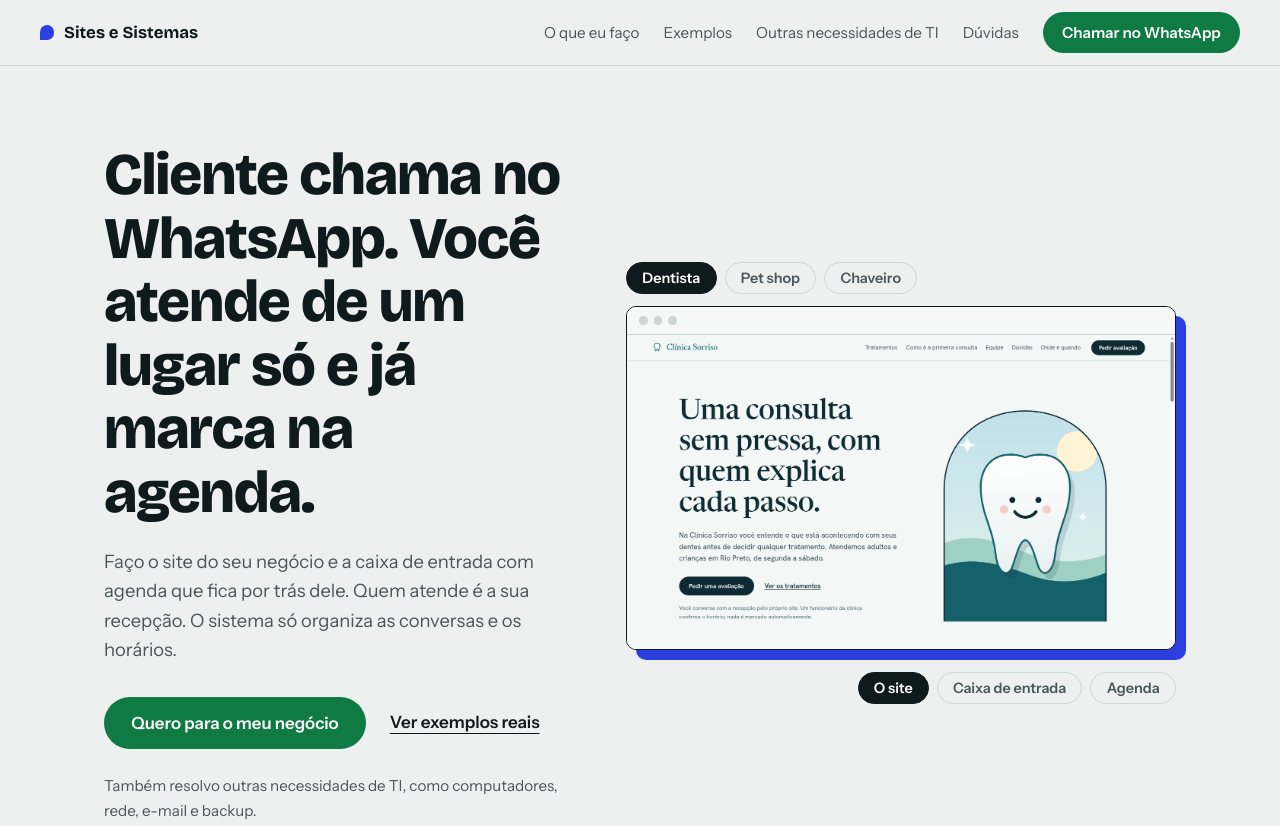
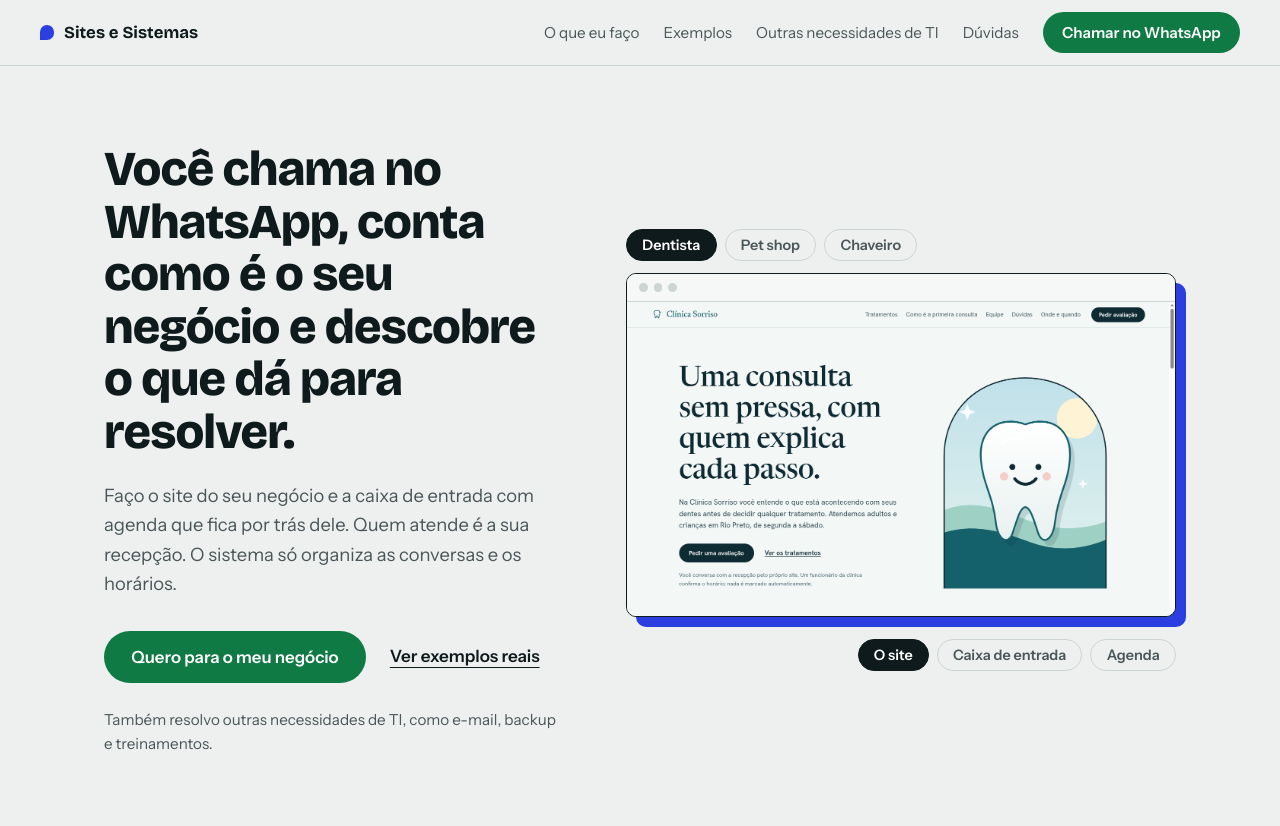
Before and after one commit to portfoliodigitalyuri/portfoliodigitalyuri.github.io, a plain HTML site: page index.html in a window 1280 px wide. Shown: the top 826 px of the page. Drawn offline with nearby package versions, Linux system fonts and the light colour scheme.

Commit message:
Atualiza textos: título, lista de TI e treinamentos

```diff
--- a/index.html
+++ b/index.html
@@ -32,13 +32,13 @@
   <!-- HERO: o painel mostra o produto de verdade, trocando de negócio -->
   <section class="hero">
     <div class="hero-texto">
-      <h1>Cliente chama no WhatsApp. Você atende de um lugar só e já marca na agenda.</h1>
+      <h1>Você chama no WhatsApp, conta como é o seu negócio e descobre o que dá para resolver.</h1>
       <p class="lede">Faço o site do seu negócio e a caixa de entrada com agenda que fica por trás dele. Quem atende é a sua recepção. O sistema só organiza as conversas e os horários.</p>
       <div class="hero-acoes">
         <a class="botao botao-wa botao-grande" data-wa data-msg="Oi! Quero um site com agenda para o meu negócio." href="#contato">Quero para o meu negócio</a>
         <a class="link" href="#exemplos">Ver exemplos reais</a>
       </div>
-      <p class="nota">Também resolvo outras necessidades de TI, como computadores, rede, e-mail e backup.</p>
+      <p class="nota">Também resolvo outras necessidades de TI, como e-mail, backup e treinamentos.</p>
     </div>
 
     <div class="demo" id="demo" aria-label="Demonstração do sistema">
@@ -146,11 +146,9 @@
     <h2>Precisa de outra coisa em TI?</h2>
     <p class="intro">Nem todo problema pede um sistema novo. Se for algo desta lista, ou parecido, me conte no WhatsApp.</p>
     <ul class="lista-ti">
-      <li><strong>Computadores e impressoras</strong> lentos, travando ou que não imprimem.</li>
-      <li><strong>Internet e Wi-Fi</strong> que cai ou não chega na sala dos fundos.</li>
       <li><strong>E-mail com o nome da sua empresa</strong> e o domínio do site.</li>
       <li><strong>Backup</strong> para você não perder cadastro e planilha de anos.</li>
-      <li><strong>Segurança básica</strong>: senhas, acessos de quem saiu da equipe e proteção contra golpes.</li>
+      <li><strong>Treinamentos</strong> para novos colaboradores aprenderem a usar o sistema e as ferramentas do dia a dia, na prática e no ritmo da sua equipe.</li>
       <li><strong>Planilha ou sistema sob medida</strong> para uma tarefa que hoje é feita à mão.</li>
     </ul>
   </section>
--- a/style.css
+++ b/style.css
@@ -26,7 +26,7 @@ a { color: inherit; }
 :focus-visible { outline: 3px solid var(--sinal); outline-offset: 3px; border-radius: 4px; }
 
 h1, h2, h3 { font-family: var(--titulo); line-height: 1.08; margin: 0; letter-spacing: -0.02em; }
-h1 { font-size: clamp(2.2rem, 4.6vw, 3.9rem); font-weight: 800; max-width: 17ch; }
+h1 { font-size: clamp(2rem, 3.8vw, 3.2rem); font-weight: 800; max-width: 20ch; }
 h2 { font-size: clamp(1.7rem, 3vw, 2.4rem); font-weight: 700; }
 h3 { font-size: 1.5rem; font-weight: 700; }
 p { margin: 0; }
```
